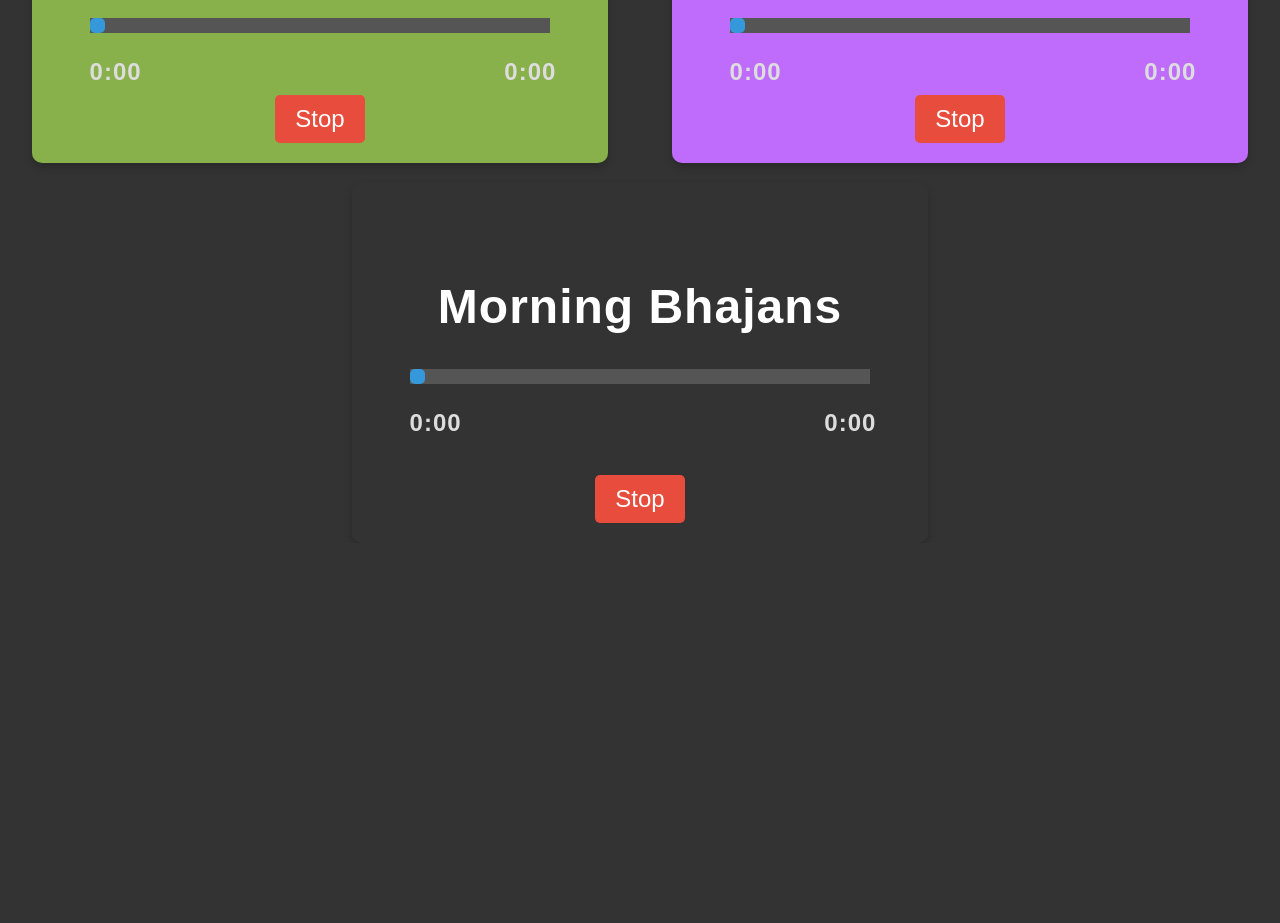
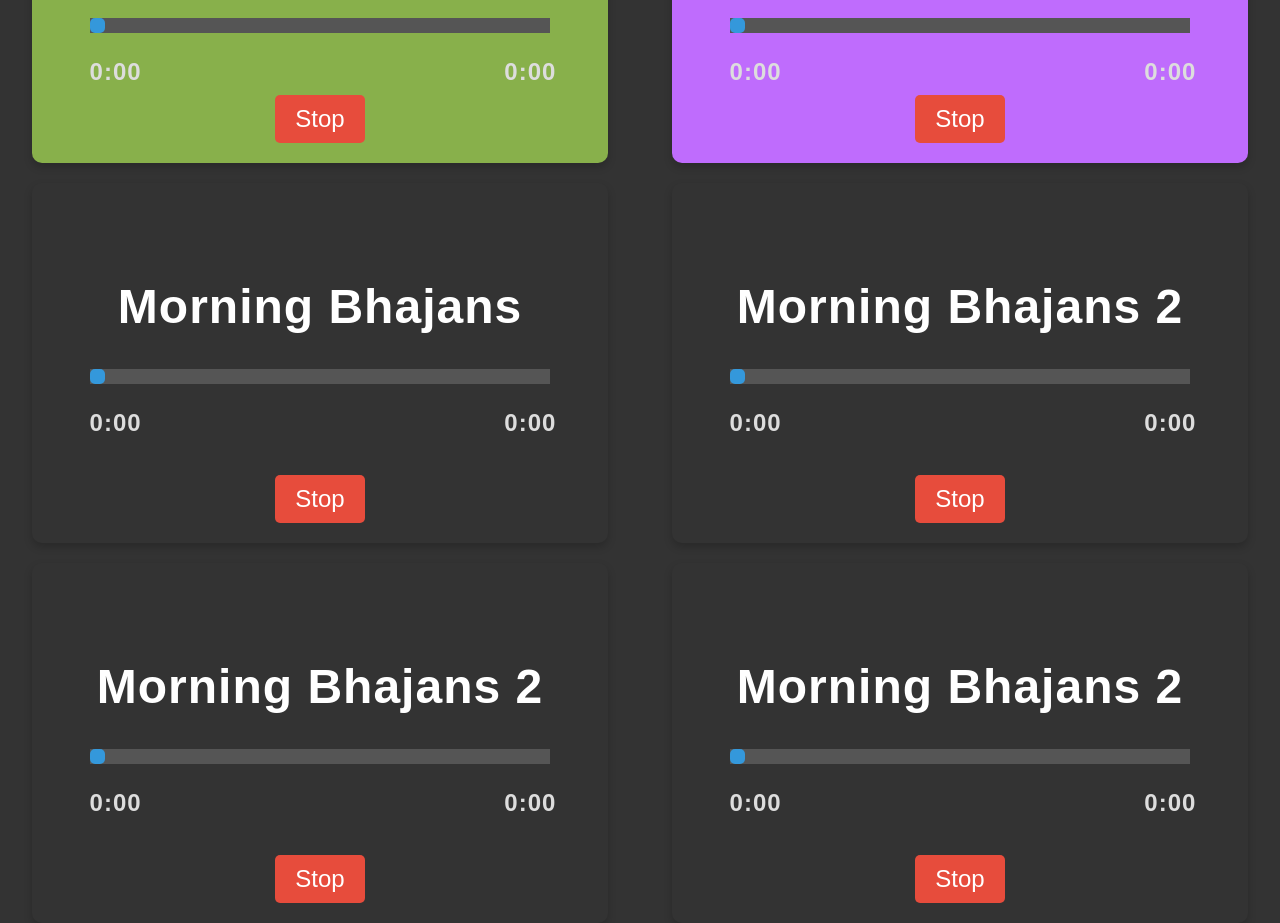
Before and after one commit to veeralpatel02/arti, a plain HTML site: page index.html in a window 1280 px wide. Shown: the part 587-1510 px from the top of the page. Before the commit the page ends 1130 px from the top, so only its background shows below. Drawn offline with Linux system fonts and the light colour scheme.

Commit message:
Add all MP3 files tracked by Git LFS

```diff
--- a/index.html
+++ b/index.html
@@ -171,7 +171,7 @@
 <body>
     <div id="box1" class="box" data-audio="audio1">
         <audio id="audio1" preload="auto">
-            <source src="https://github.com/veeralpatel02/arti/raw/main/MorningAarti.wav" type="audio/wav">
+            <source src="https://github.com/veeralpatel02/arti/raw/main/MorningAarti.mp3" type="audio/mp3">
             Your browser does not support the audio tag.
         </audio>
 
@@ -190,7 +190,7 @@
 
     <div id="box2" class="box" data-audio="audio2">
         <audio id="audio2" preload="auto">
-            <source src="https://github.com/veeralpatel02/arti/raw/main/EveningAarti.wav" type="audio/wav">
+            <source src="https://github.com/veeralpatel02/arti/raw/main/EveningAarti.mp3" type="audio/mp3">
             Your browser does not support the audio tag.
         </audio>
         <div class="box-title">Evening Aarti <br> સાંજની આરતી</div>
@@ -208,7 +208,7 @@
 
     <div id="box3" class="box" data-audio="audio3">
         <audio id="audio3" preload="auto">
-            <source src="https://github.com/veeralpatel02/arti/raw/main/ShayanMansi.wav" type="audio/wav">
+            <source src="https://github.com/veeralpatel02/arti/raw/main/ShayanMansi.mp3" type="audio/mp3">
             Your browser does not support the audio tag.
         </audio>
         <div class="box-title">Shayan Mānsi <br> માનસી</div>
@@ -261,6 +261,62 @@
     </div>
 
 
+    <div id="box6" class="box" data-audio="audio6">
+        <audio id="audio6">
+            <source src="https://github.com/veeralpatel02/arti/raw/main/MorningKirtans2.mp3" type="audio/mp3">
+            Your browser does not support the audio tag.
+        </audio>
+        <div class="box-title">Morning Bhajans 2</div>
+        <div class="slider-container">
+            <input type="range" min="0" value="0" step="0.1">
+            <div class="time-display">
+                <span class="current-time">0:00</span>
+                <span class="duration">0:00</span>
+            </div>
+        </div>
+        <div class="controls">
+            <button class="stop">Stop</button>
+        </div>
+    </div>
+
+    <div id="box7" class="box" data-audio="audio7">
+        <audio id="audio6">
+            <source src="https://github.com/veeralpatel02/arti/raw/main/MorningKirtans3.mp3" type="audio/mp3">
+            Your browser does not support the audio tag.
+        </audio>
+        <div class="box-title">Morning Bhajans 2</div>
+        <div class="slider-container">
+            <input type="range" min="0" value="0" step="0.1">
+            <div class="time-display">
+                <span class="current-time">0:00</span>
+                <span class="duration">0:00</span>
+            </div>
+        </div>
+        <div class="controls">
+            <button class="stop">Stop</button>
+        </div>
+    </div>
+
+    <div id="box8" class="box" data-audio="audio8">
+        <audio id="audio6">
+            <source src="https://github.com/veeralpatel02/arti/raw/main/Dhun.mp3" type="audio/mp3">
+            Your browser does not support the audio tag.
+        </audio>
+        <div class="box-title">Morning Bhajans 2</div>
+        <div class="slider-container">
+            <input type="range" min="0" value="0" step="0.1">
+            <div class="time-display">
+                <span class="current-time">0:00</span>
+                <span class="duration">0:00</span>
+            </div>
+        </div>
+        <div class="controls">
+            <button class="stop">Stop</button>
+        </div>
+    </div>
+
+
+
     <script src="script.js"></script>
 </body>
 </html>
```
Also changed, not shown: 9 other files.
